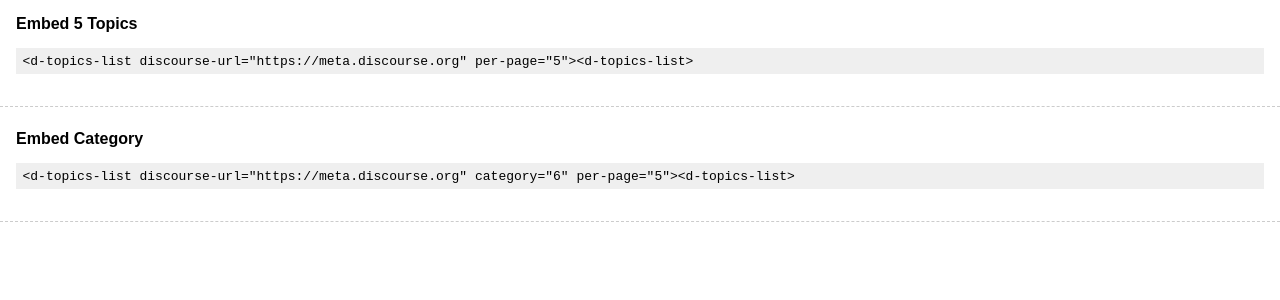
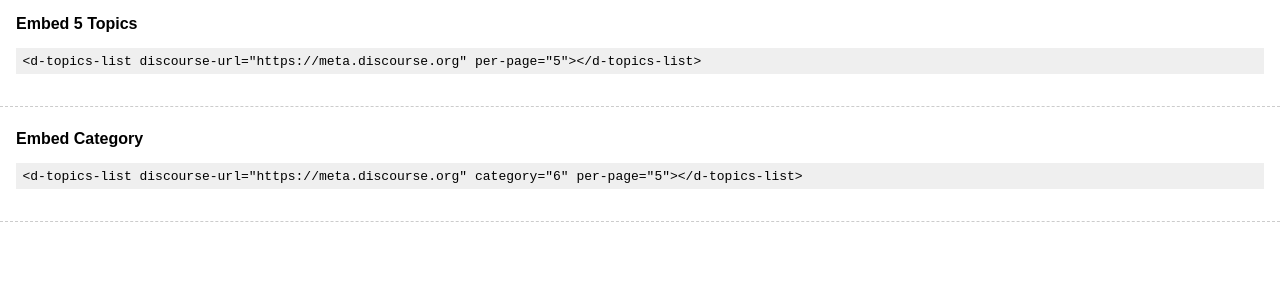
Before and after one commit to eviltrout/embed-topics, a Jekyll site: the page built from index.html, in a window 1280 px wide. Shown: the top 300 px of the page. Built offline with Jekyll 4.4.1, drawn with Linux system fonts in a browser that asks for light colours; a script that is not in the unit is left out.

```diff
--- a/index.html
+++ b/index.html
@@ -6,7 +6,7 @@ layout: default
   <div class='example'>
     <h3>{{ example.name }}</h3>
     <code>
-      &lt;d-topics-list discourse-url="https://meta.discourse.org" {{ example.args }}&gt;&lt;d-topics-list&gt;
+      &lt;d-topics-list discourse-url="https://meta.discourse.org" {{ example.args }}&gt;&lt;/d-topics-list&gt;
     </code>
     <d-topics-list discourse-url="https://meta.discourse.org" {{ example.args }}></d-topics-list>
   </div>
```
